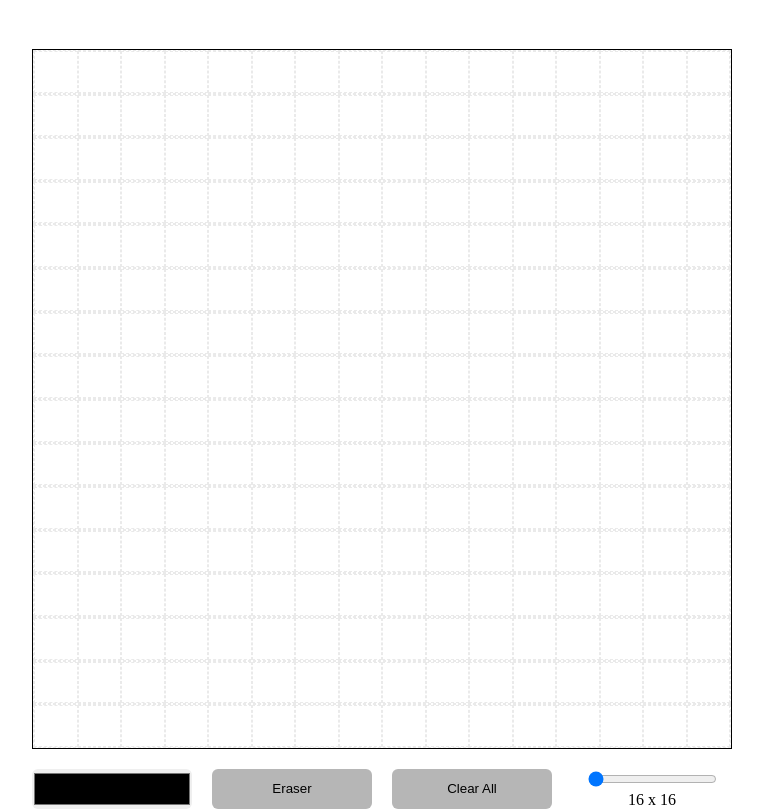
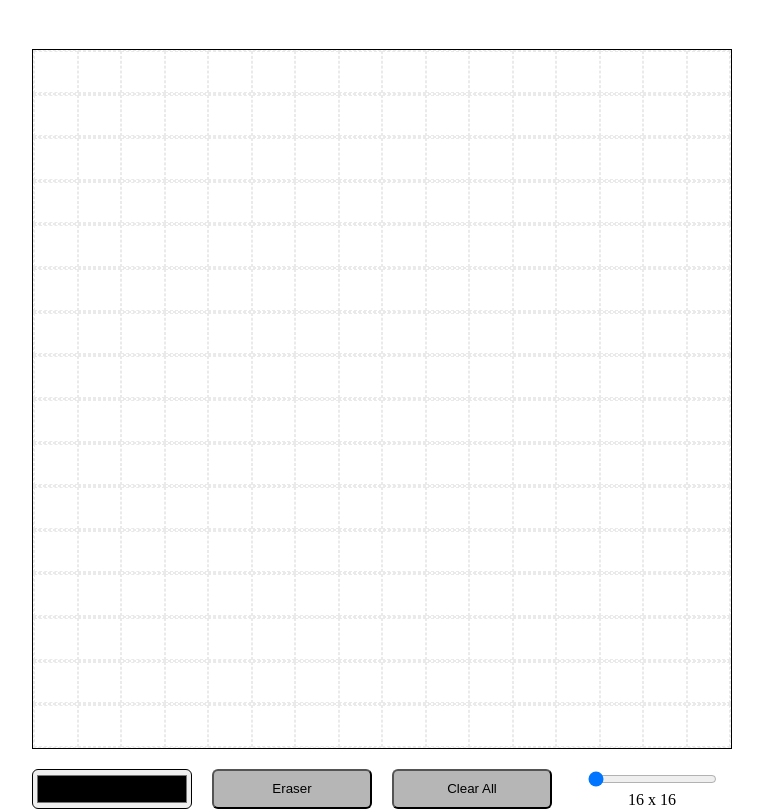
Before and after one commit to magatdarwin/etch-a-sketch, a plain HTML site: page index.html in a window 1280 px wide. Shown: the part 61-870 px from the top of the page, without its empty margins (258-1021 px from the left). Drawn offline with Linux system fonts and the light colour scheme.

Commit message:
Comment out .control padding and border

```diff
--- a/style.css
+++ b/style.css
@@ -63,8 +63,8 @@ main {
   height: 40px;
   width: 100px;
   cursor: pointer;
-  padding: 0;
-  border: none;
+  /* padding: 0; */
+  /* border: none; */
   border-radius: 6px;
 }
 
```
